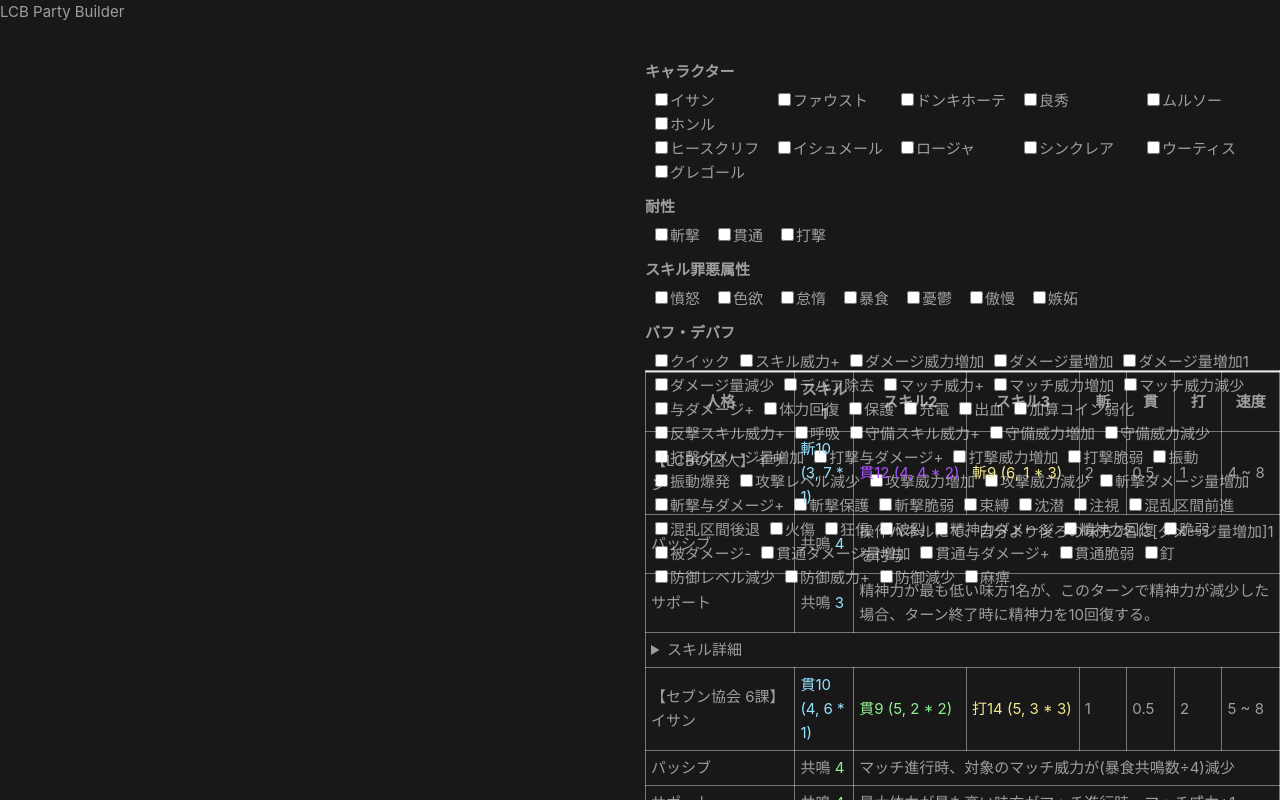
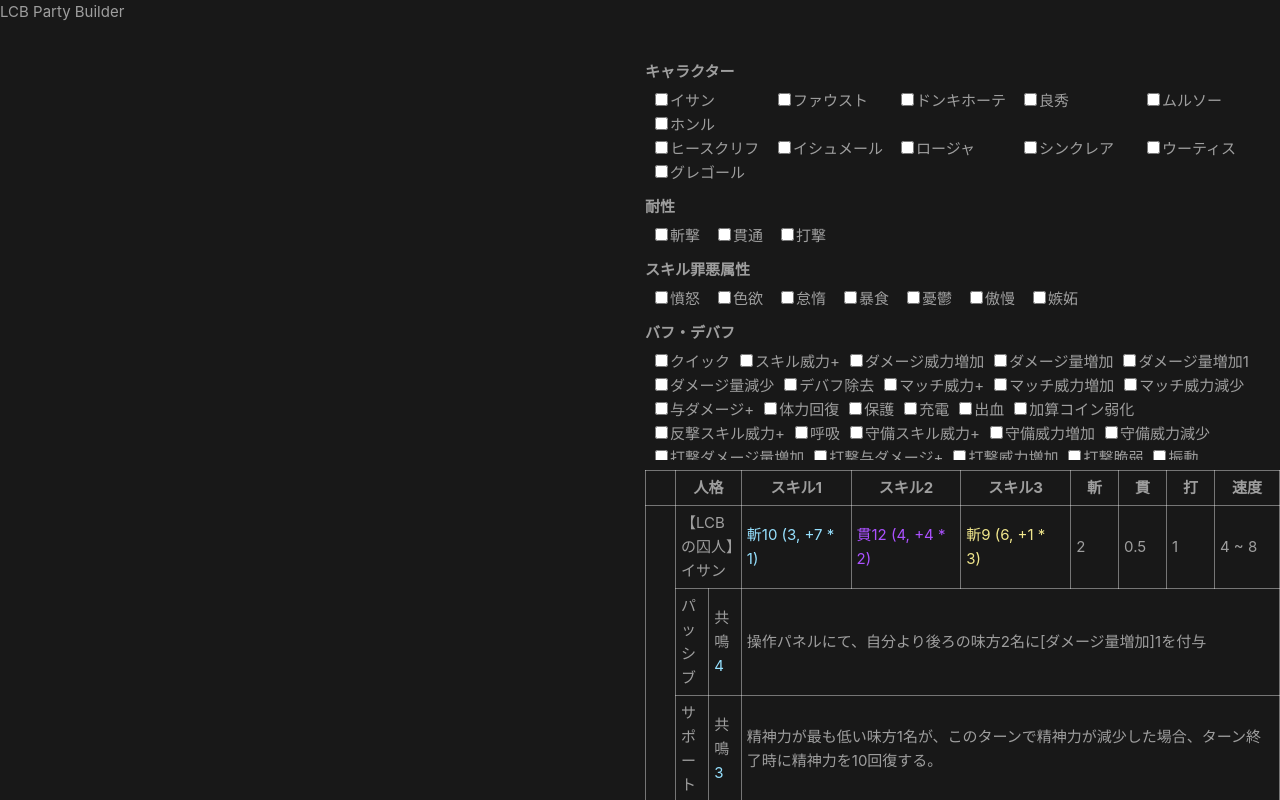
Before and after one commit to JasVv/LCB_party_builder, a Vue app in the folder lcb-party-builder/: page / in a window 1280 px wide. Shown: the top 800 px of the page. Built offline with nearby package versions, Linux system fonts and the light colour scheme.

Commit message:
デザイン調整中

```diff
--- a/lcb-party-builder/src/MainApp.vue
+++ b/lcb-party-builder/src/MainApp.vue
@@ -2,47 +2,11 @@
 import { ref, type Ref } from 'vue'
 import type { Personality } from './components/Parsonality.vue'
 import type { Character } from './components/Character.vue'
-
-import characters_json from '@/assets/characters.json'
-import parsonality_1_json from '@/assets/parsonality/character1.json'
-import parsonality_2_json from '@/assets/parsonality/character2.json'
-import parsonality_3_json from '@/assets/parsonality/character3.json'
-import parsonality_4_json from '@/assets/parsonality/character4.json'
-import parsonality_5_json from '@/assets/parsonality/character5.json'
-import parsonality_6_json from '@/assets/parsonality/character6.json'
-import parsonality_7_json from '@/assets/parsonality/character7.json'
-import parsonality_8_json from '@/assets/parsonality/character8.json'
-import parsonality_9_json from '@/assets/parsonality/character9.json'
-import parsonality_11_json from '@/assets/parsonality/character11.json'
-import parsonality_12_json from '@/assets/parsonality/character12.json'
-import parsonality_13_json from '@/assets/parsonality/character13.json'
-
-interface Data {
-  character: Character[];
-  personality: Personality[];
-}
+import {all_data} from './components/javascript/all_data'
 
 interface View {
   character: Character;
   personality: Personality;
-}
-
-const all_data: Data = {
-  character: characters_json,
-  personality: [
-    ...parsonality_1_json,
-    ...parsonality_2_json,
-    ...parsonality_3_json,
-    ...parsonality_4_json,
-    ...parsonality_5_json,
-    ...parsonality_6_json,
-    ...parsonality_7_json,
-    ...parsonality_8_json,
-    ...parsonality_9_json,
-    ...parsonality_11_json,
-    ...parsonality_12_json,
-    ...parsonality_13_json,
-  ]
 }
 
 const all_buff_debuff: string[] = Array.from(new Set(all_data.personality.flatMap(p =>
@@ -117,18 +81,12 @@ function recalculate() {
       return view
     })
     .sort((a, b) => {
-      if (a.character.character_id < b.character.character_id) {
+      if (a.personality.personality_id < b.personality.personality_id) {
         return -1
-      } else if (a.character.character_id > b.character.character_id) {
+      } else if (a.personality.personality_id > b.personality.personality_id) {
         return 1
       } else {
-        if (a.personality.personality_id < b.personality.personality_id) {
-          return -1
-        } else if (a.personality.personality_id > b.personality.personality_id) {
-          return 1
-        } else {
-          return 0
-        }
+        return 0
       }
     })
 
@@ -224,32 +182,33 @@ function selectSinColorCss(sin: string) {
     </div>
 
     <div class="result">
-      <hr>
 
       <table class="personality_table">
 
         <tr>
-          <th>人格</th>
-          <th>スキル1</th>
-          <th>スキル2</th>
-          <th>スキル3</th>
-          <th>斬</th>
-          <th>貫</th>
-          <th>打</th>
-          <th>速度</th>
+          <th></th>
+          <th colspan="2" class="name_width">人格</th>
+          <th class="skill_width">スキル1</th>
+          <th class="skill_width">スキル2</th>
+          <th class="skill_width">スキル3</th>
+          <th class="resistance_width">斬</th>
+          <th class="resistance_width">貫</th>
+          <th class="resistance_width">打</th>
+          <th class="speed_width">速度</th>
         </tr>
 
         <template v-for="v in data.view" :key="v.personality.personality_id">
           <tr>
-            <td>【{{ v.personality.name }}】{{ v.character.name }}</td>
+            <td rowspan="4"></td>
+            <td colspan="2">【{{ v.personality.name }}】{{ v.character.name }}</td>
             <td :class="selectSinColorCss(v.personality.skill[0]?.sin)">
-              {{ v.personality.skill[0] ? `${v.personality.skill[0].physics}${v.personality.skill[0].base_attack + (v.personality.skill[0].coin_attack * v.personality.skill[0].coin_number)} (${v.personality.skill[0].base_attack}, ${v.personality.skill[0].coin_attack} * ${v.personality.skill[0].coin_number})` : ""  }}
+              {{ v.personality.skill[0] ? `${v.personality.skill[0].physics}${v.personality.skill[0].base_attack + (v.personality.skill[0].coin_attack * v.personality.skill[0].coin_number)} (${v.personality.skill[0].base_attack}, ${v.personality.skill[0].coin_attack >= 0 ? `+${v.personality.skill[0].coin_attack}` : v.personality.skill[0].coin_attack} * ${v.personality.skill[0].coin_number})` : ""  }}
             </td>
             <td :class="selectSinColorCss(v.personality.skill[1]?.sin)">
-              {{ v.personality.skill[1] ? `${v.personality.skill[1].physics}${v.personality.skill[1].base_attack + (v.personality.skill[1].coin_attack * v.personality.skill[1].coin_number)} (${v.personality.skill[1].base_attack}, ${v.personality.skill[1].coin_attack} * ${v.personality.skill[1].coin_number})` : ""  }}
+              {{ v.personality.skill[1] ? `${v.personality.skill[1].physics}${v.personality.skill[1].base_attack + (v.personality.skill[1].coin_attack * v.personality.skill[1].coin_number)} (${v.personality.skill[1].base_attack}, ${v.personality.skill[1].coin_attack >= 0 ? `+${v.personality.skill[1].coin_attack}` : v.personality.skill[1].coin_attack} * ${v.personality.skill[1].coin_number})` : ""  }}
             </td>
             <td :class="selectSinColorCss(v.personality.skill[2]?.sin)">
-              {{ v.personality.skill[2] ? `${v.personality.skill[2].physics}${v.personality.skill[2].base_attack + (v.personality.skill[2].coin_attack * v.personality.skill[2].coin_number)} (${v.personality.skill[2].base_attack}, ${v.personality.skill[2].coin_attack} * ${v.personality.skill[2].coin_number})` : ""  }}
+              {{ v.personality.skill[2] ? `${v.personality.skill[2].physics}${v.personality.skill[2].base_attack + (v.personality.skill[2].coin_attack * v.personality.skill[2].coin_number)} (${v.personality.skill[2].base_attack}, ${v.personality.skill[2].coin_attack >= 0 ? `+${v.personality.skill[2].coin_attack}` : v.personality.skill[2].coin_attack} * ${v.personality.skill[2].coin_number})` : ""  }}
             </td>
             <td>{{ v.personality.resistance.slashing }}</td>
             <td>{{ v.personality.resistance.penetration }}</td>
@@ -266,7 +225,7 @@ function selectSinColorCss(sin: string) {
                 </label>
               </template>
             </td>
-            <td colspan=6>
+            <td colspan=7>
               {{ v.personality.passive.text }}
             </td>
           </tr>
@@ -280,15 +239,28 @@ function selectSinColorCss(sin: string) {
                 </label>
               </template>
             </td>
-            <td colspan=6>
+            <td colspan=7>
               {{ v.personality.support_passive.text }}
             </td>
           </tr>
           <tr>
-            <td colspan=8>
+            <td colspan=9>
               <details>
-                <summary>スキル詳細</summary>
-                ここに詳細を出す
+                <summary>
+                  <span class="detail_close">スキル詳細</span>
+                </summary>
+                <div>
+                  {{ v.personality.skill[0].name }}
+                  <label td :class="selectSinColorCss(v.personality.skill[0].sin)">
+                    {{ `${v.personality.skill[0].physics}${v.personality.skill[0].base_attack + (v.personality.skill[0].coin_attack * v.personality.skill[0].coin_number)} (${v.personality.skill[0].base_attack}, ${v.personality.skill[0].coin_attack >= 0 ? `+${v.personality.skill[0].coin_attack}` : v.personality.skill[0].coin_attack} * ${v.personality.skill[0].coin_number})` }}
+                  </label>
+                  <label>
+                    {{ v.personality.skill[0].text }}
+                  </label>
+                  <label v-for="(coin_effect, idx) in v.personality.skill[0].coin_effect" :key="idx">
+                    {{ coin_effect.number }} {{ coin_effect.text }}
+                  </label>
+                </div>
               </details>
             </td>
           </tr>
--- a/lcb-party-builder/src/assets/main.css
+++ b/lcb-party-builder/src/assets/main.css
@@ -3,7 +3,7 @@
 .container {
   display: grid;
   grid-template-columns: 1fr 1fr;
-  grid-template-rows: 50px 300px 1fr;
+  grid-template-rows: 50px 400px 500px;
   gap: 10px;
   grid-auto-flow: row;
   grid-template-areas:
@@ -14,11 +14,20 @@
 
 .title { grid-area: title; }
 
-.selected { grid-area: selected; }
+.selected {
+  grid-area: selected;
+  overflow: scroll;
+}
 
-.search { grid-area: search; }
+.search {
+  grid-area: search;
+  overflow: scroll;
+}
 
-.result { grid-area: result; }
+.result {
+  grid-area: result;
+  overflow: scroll;
+}
 
 .character_select label {
   width: 110px;
@@ -96,3 +105,23 @@
 .font_color_envy {
   color: #ab51ff;
 }
+
+.name_width {
+  width: 200px;
+}
+
+.skill_width {
+  width: 120px;
+}
+
+.resistance_width {
+  width: 50px;
+}
+
+.speed_width {
+  width: 70px;
+}
+
+details[open] .detail_close {
+  display: none ;
+}
--- a/lcb-party-builder/src/assets/parsonality/character5.json
+++ b/lcb-party-builder/src/assets/parsonality/character5.json
@@ -24,7 +24,7 @@
                 "attack_level": 26,
                 "target_number": 1,
                 "base_attack": 2,
-                "coin_number": 3,
+                "coin_number": 2,
                 "coin_attack": 4,
                 "coin_effect": [
                     {
--- /dev/null
+++ b/lcb-party-builder/src/components/javascript/all_data.ts
@@ -0,0 +1,39 @@
+import type { Personality } from '../Parsonality.vue'
+import type { Character } from '../Character.vue'
+
+import characters_json from '@/assets/characters.json'
+import parsonality_1_json from '@/assets/parsonality/character1.json'
+import parsonality_2_json from '@/assets/parsonality/character2.json'
+import parsonality_3_json from '@/assets/parsonality/character3.json'
+import parsonality_4_json from '@/assets/parsonality/character4.json'
+import parsonality_5_json from '@/assets/parsonality/character5.json'
+import parsonality_6_json from '@/assets/parsonality/character6.json'
+import parsonality_7_json from '@/assets/parsonality/character7.json'
+import parsonality_8_json from '@/assets/parsonality/character8.json'
+import parsonality_9_json from '@/assets/parsonality/character9.json'
+import parsonality_11_json from '@/assets/parsonality/character11.json'
+import parsonality_12_json from '@/assets/parsonality/character12.json'
+import parsonality_13_json from '@/assets/parsonality/character13.json'
+
+export interface Data {
+  character: Character[];
+  personality: Personality[];
+}
+
+export const all_data: Data = {
+  character: characters_json,
+  personality: [
+    ...parsonality_1_json,
+    ...parsonality_2_json,
+    ...parsonality_3_json,
+    ...parsonality_4_json,
+    ...parsonality_5_json,
+    ...parsonality_6_json,
+    ...parsonality_7_json,
+    ...parsonality_8_json,
+    ...parsonality_9_json,
+    ...parsonality_11_json,
+    ...parsonality_12_json,
+    ...parsonality_13_json,
+  ]
+}
```
